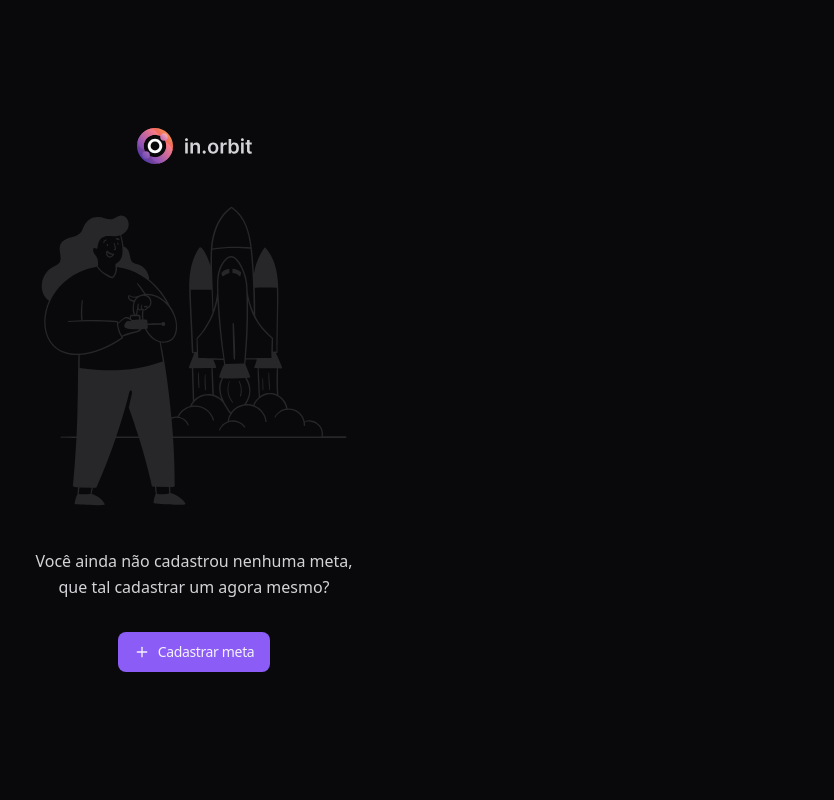
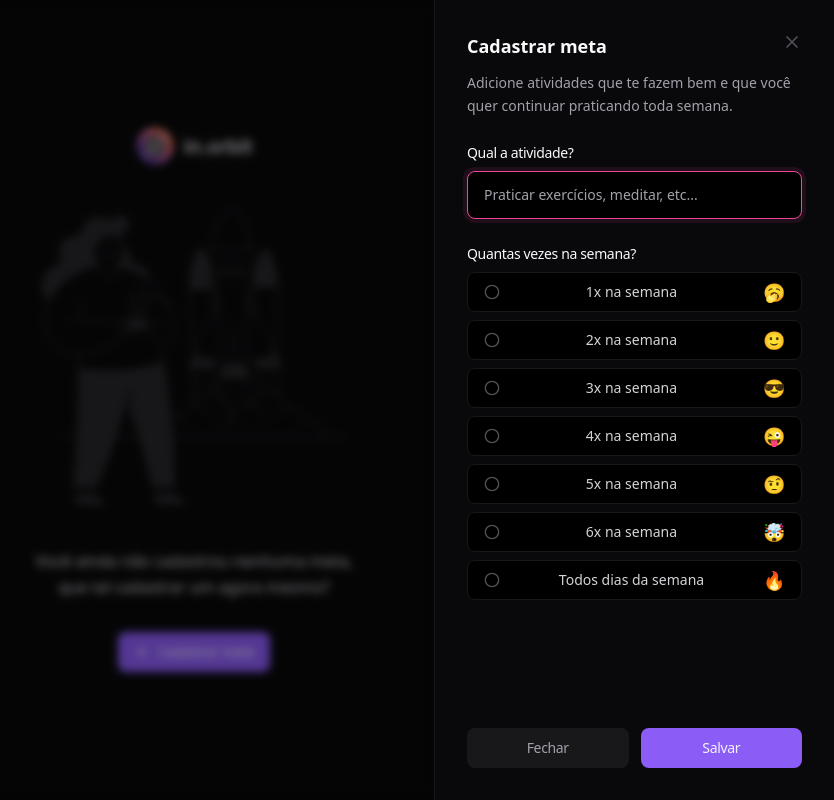
Before and after one commit to Jos620/in-orbit, a Next.js app in the folder apps/web/: page / in a window 1280 px wide. Both pictures are taken after a click on the button "Cadastrar meta". Shown: the whole page, without its empty margins (446-1280 px from the left). Built offline with nearby package versions, Linux system fonts and the light colour scheme.

Commit message:
feat(web): add dialog component to home page

```diff
--- a/apps/web/src/app/page.tsx
+++ b/apps/web/src/app/page.tsx
@@ -1,24 +1,122 @@
 import Image from 'next/image'
-import { Plus } from 'lucide-react'
+import { Plus, X } from 'lucide-react'
 
 import fullLogo from './_assets/full-logo.svg'
 import letsStartIllustration from './_assets/lets-start-illustration.svg'
 import { Button } from '~/components/ui/button'
+import {
+  Dialog,
+  DialogClose,
+  DialogContent,
+  DialogDescription,
+  DialogTitle,
+  DialogTrigger,
+} from '~/components/ui/dialog'
+import { Label } from '~/components/ui/label'
+import { Input } from '~/components/ui/input'
+import {
+  RadioGroup,
+  RadioGroupIndicator,
+  RadioGroupItem,
+} from '~/components/ui/radio-group'
+
+interface WeekRepetition {
+  value: number
+  emoji: string
+}
 
 export default function HomePage() {
+  const repetitions: WeekRepetition[] = [
+    { value: 1, emoji: '🥱' },
+    { value: 2, emoji: '🙂' },
+    { value: 3, emoji: '😎' },
+    { value: 4, emoji: '😜' },
+    { value: 5, emoji: '🤨' },
+    { value: 6, emoji: '🤯' },
+    { value: 7, emoji: '🔥' },
+  ]
+
   return (
+    <Dialog>
       <main className="h-screen flex flex-col items-center justify-center gap-8">
         <Image src={fullLogo} alt="in.orbit" />
         <Image src={letsStartIllustration} alt="lets start illustration" />
 
         <p className="text-zinc-300 leading-relaxed max-w-80 text-center">
-        Você ainda não cadastrou nenhuma meta, que tal cadastrar um agora mesmo?
+          Você ainda não cadastrou nenhuma meta, que tal cadastrar um agora
+          mesmo?
         </p>
 
+        <DialogTrigger asChild>
           <Button>
             <Plus className="size-4" />
             Cadastrar meta
           </Button>
+        </DialogTrigger>
       </main>
+
+      <DialogContent>
+        <div className="flex flex-col gap-6 h-full">
+          <div className="space-y-3">
+            <div className="flex items-start justify-between">
+              <DialogTitle>Cadastrar meta</DialogTitle>
+              <DialogClose>
+                <X className="size-5 text-zinc-600" />
+              </DialogClose>
+            </div>
+
+            <DialogDescription>
+              Adicione atividades que te fazem bem e que você quer continuar
+              praticando toda semana.
+            </DialogDescription>
+          </div>
+
+          <form className="flex flex-col justify-between flex-1">
+            <div className="space-y-6">
+              <div className="flex flex-col gap-2">
+                <Label htmlFor="title">Qual a atividade?</Label>
+                <Input
+                  id="title"
+                  autoFocus
+                  placeholder="Praticar exercícios, meditar, etc..."
+                />
+              </div>
+
+              <div className="flex flex-col gap-2">
+                <Label>Quantas vezes na semana?</Label>
+                <RadioGroup>
+                  {repetitions.map(repetition => (
+                    <RadioGroupItem
+                      key={repetition.value}
+                      value={repetition.value.toString()}
+                    >
+                      <RadioGroupIndicator />
+                      <span className="text-zinc-300 text-sm font-medium leading-none">
+                        {repetition.value === 7
+                          ? 'Todos dias da semana'
+                          : `${repetition.value}x na semana`}
+                      </span>
+                      <span className="text-lg leading-none">
+                        {repetition.emoji}
+                      </span>
+                    </RadioGroupItem>
+                  ))}
+                </RadioGroup>
+              </div>
+            </div>
+
+            <div className="flex items-center gap-3">
+              <DialogClose asChild>
+                <Button type="button" className="flex-1" variant="secondary">
+                  Fechar
+                </Button>
+              </DialogClose>
+
+              <Button className="flex-1">Salvar</Button>
+            </div>
+          </form>
+        </div>
+      </DialogContent>
+    </Dialog>
   )
 }
```
Lines whose indentation alone changed are shown as unchanged.
